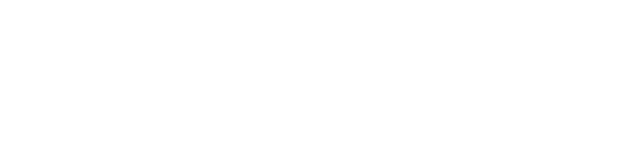
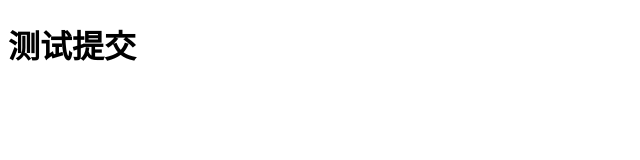
Before and after one commit to 318685465/videonet, a plain HTML site: page src/index.html in a window 1280 px wide. Shown: the whole page, without its empty margins (0-640 px from the left). Drawn offline with Linux system fonts and the light colour scheme.

Commit message:
测试提交21

```diff
--- a/src/index.html
+++ b/src/index.html
@@ -7,6 +7,6 @@
     <title>Document</title>
 </head>
 <body>
-
+    <h1>测试提交</h1>
 </body>
 </html>
```
